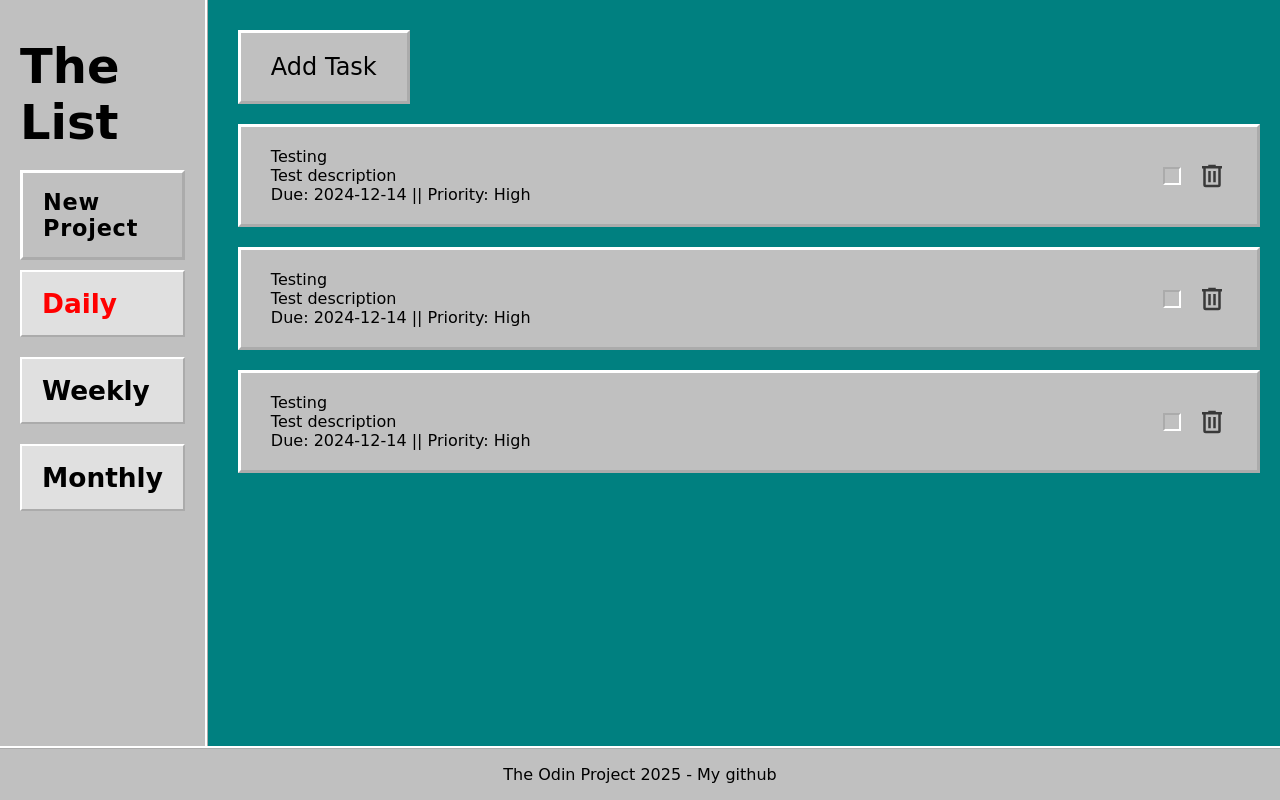
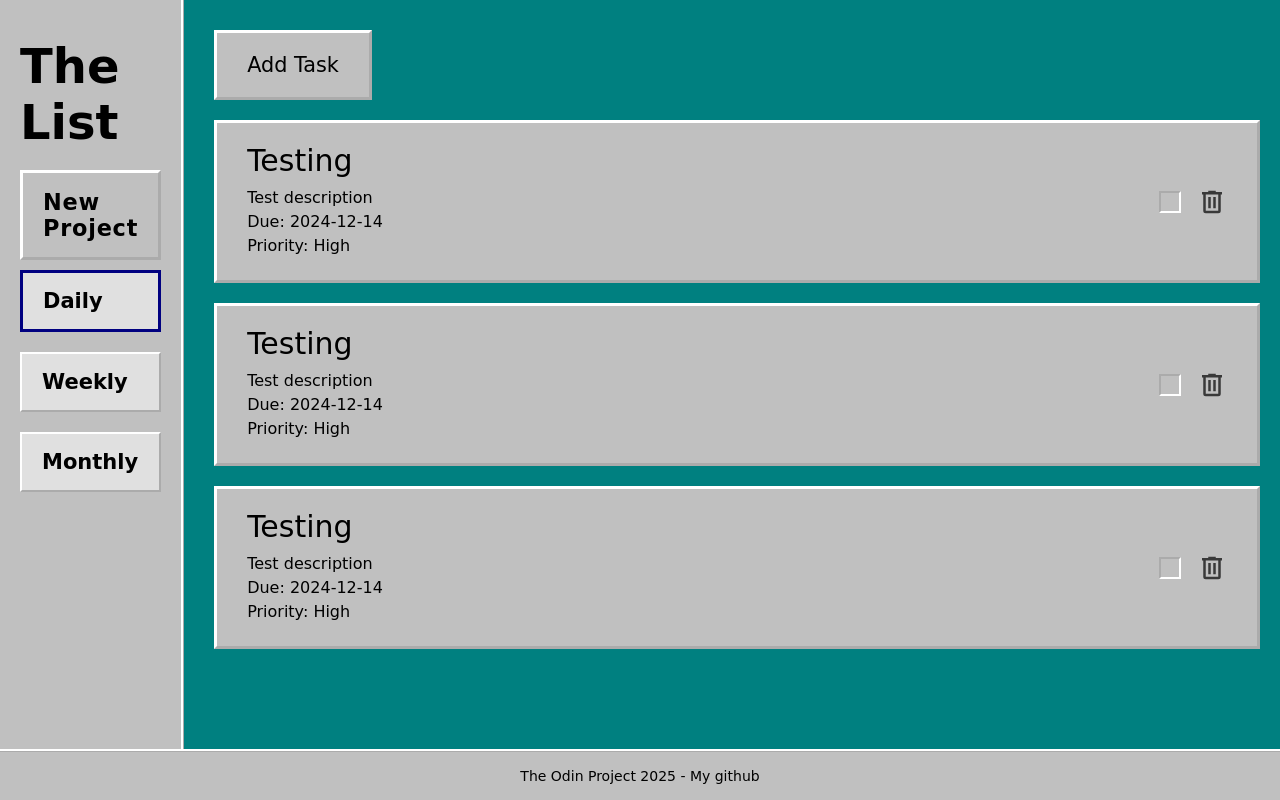
Before and after one commit to Marentxs/todo-list, a website built with webpack: page src/template.html in a window 1280 px wide. Built offline with nearby package versions, Linux system fonts and the light colour scheme.

Commit message:
gave task priority its own class and minor tweaks to styles

```diff
--- a/src/styles.css
+++ b/src/styles.css
@@ -118,7 +118,7 @@ body {
   color: #000;
   cursor: pointer;
   transition: all 0.2s ease;
-  font-size: 1.1rem;
+  font-size: 14px;
   text-align: left;
   margin-bottom: 10px;
 }
@@ -145,6 +145,15 @@ body {
   border: 3px outset #fff;
 }
 
+.task-card-content p {
+  margin-bottom: 5px;
+}
+
+.task-card-content > .task-title {
+  font-size: 30px;
+  margin-bottom: 10px;
+}
+
 #openBtn {
   color: #000;
   padding: 20px 30px;
@@ -153,7 +162,7 @@ body {
   border: 3px outset #fff;
   transition: all 0.1s ease-in-out;
   margin-bottom: 20px;
-  font-size: 1.5rem;
+  font-size: 1.3rem;
   font-weight: 500;
   cursor: pointer;
 }
@@ -196,8 +205,8 @@ body {
 
 .task-checkbox {
   appearance: none;
-  width: 18px;
-  height: 18px;
+  width: 22px;
+  height: 22px;
   border: 2px inset #fff;
   border-radius: 0;
   cursor: pointer;
@@ -329,7 +338,7 @@ form > button {
 }
 
 .active-project {
-  color: red;
+  border: 3px solid #000080;
 }
 
 .footer {
@@ -342,6 +351,7 @@ form > button {
   padding: 10px;
   background: #c0c0c0;
   padding: 1rem;
+  font-size: 14px;
 }
 
 a {
--- a/src/ui.js
+++ b/src/ui.js
@@ -26,9 +26,13 @@ export function renderTasks(tasks) {
 
     const taskDetails = document.createElement("p");
     taskDetails.className = "task-details";
-    taskDetails.textContent = `Due: ${task.date} || Priority: ${task.priority}`;
+    taskDetails.textContent = `Due: ${task.date}`;
     contentWrapper.appendChild(taskDetails);
 
+    const taskPriority = document.createElement("p");
+    taskPriority.className = "task-priority";
+    taskPriority.textContent = `Priority: ${task.priority}`;
+    contentWrapper.appendChild(taskPriority);
     taskCard.appendChild(contentWrapper);
 
     const checkboxWrapper = document.createElement("div");
```
